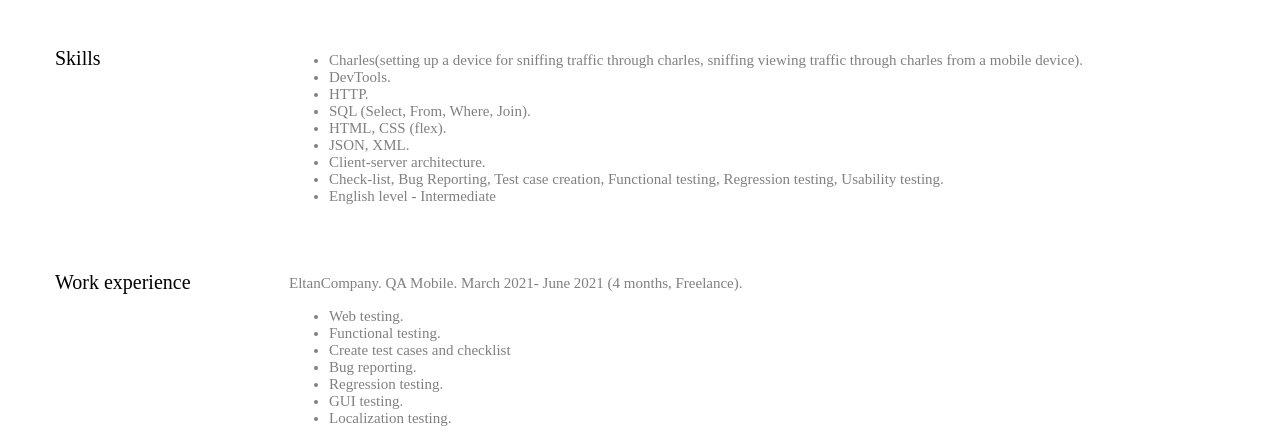
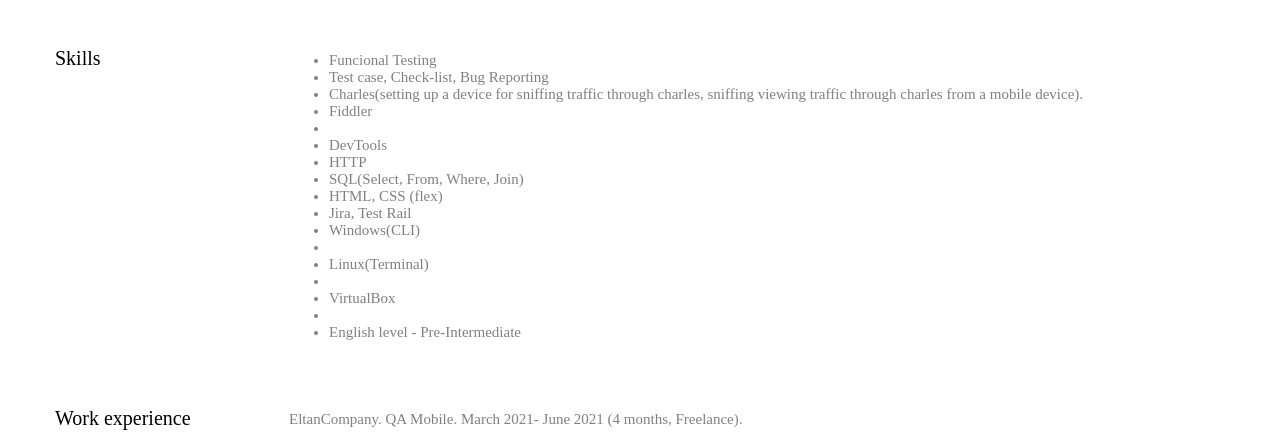
Before and after one commit to Lilyleonidovna1998/Lilyleonidovna1998.github.io, a plain HTML site: page html/test.html in a window 1280 px wide. Shown: the part 286-726 px from the top of the page. Drawn offline with Linux system fonts and the light colour scheme; files whose address does not match are found by name.

Commit message:
add information

```diff
--- a/html/test.html
+++ b/html/test.html
@@ -49,17 +49,22 @@
             </div>
             <div class="skill-skill">
                 <ul>
+
+                    <li>Funcional Testing</li>
+                    <li>Test case, Check-list, Bug Reporting</li>
                     <li>Charles(setting up a device for sniffing traffic through charles, sniffing viewing traffic through charles from a mobile device).</li>
-                    <li>DevTools.</li>
-                    <li>HTTP.</li>
-                    <li>SQL (Select, From, Where, Join).</li>
-                    <li>HTML, CSS (flex).</li>
-                    <li>JSON, XML.</li>
-                    <li>Client-server architecture.</li>
-                    <li>Check-list, Bug Reporting, Test case creation, Functional testing, Regression testing, Usability testing.</li>
-                    <li>English level - Intermediate</li>
+                    <li>Fiddler<li/>
+                    <li>DevTools</li>
+                    <li>HTTP</li>
+                    <li>SQL(Select, From, Where, Join)</li>
+                    <li>HTML, CSS (flex)</li>
+                    <li>Jira, Test Rail</li>
+                    <li>Windows(CLI)<li/>
+                    <li>Linux(Terminal)<li/>
+                    <li>VirtualBox<li/>
+                    <li>English level - Pre-Intermediate</li>
+
                 </ul>
-
                 <!-- <a href="https://docs.google.com/spreadsheets/d/1DQNCc-oNNqshn-HNV0VXIo2SoycghkuXcZr0WNkDJnw/edit?usp=sharing"> (link to bug report),</a> -->
                 <!-- <a href="https://docs.google.com/spreadsheets/d/1axwgYMAhba8C1siz4yNYu_UAcYch8Hd1430RFJFqyPQ/edit?usp=sharing"> (link to checklist),</a> -->
 
@@ -74,7 +79,7 @@
             <div class="skill-skill">
                 <p>EltanCompany. QA Mobile. March 2021- June 2021 (4 months, Freelance).</p>
                 <ul>
-                    <li>Web testing.</li>
+
                     <li>Functional testing.</li>
                     <li>Create test cases and checklist</li>
                     <li>Bug reporting.</li>
@@ -85,14 +90,14 @@
 
                 <p>Yandex. QA Egineer. July 2021 - February 2022 (8 months).</p>
                 <ul>
-                    <li>Web testing, Mobile.</li>
-                    <li>Functional testing.</li>
+                    <li>Web&Mobile testing</li>
+                    <li>Functional testing</li>
                     <li>Create test cases and checklist</li>
-                    <li>Bug reporting.</li>
+                    <li>Bug reporting</li>
                     <li>Charles</li>
-                    <li>Regression testing.</li>
-                    <li>GUI testing.</li>
-                    <li>Localization testing.</li>
+                    <li>Regression testing</li>
+                    <li>GUI testing</li>
+                    <li>Localization testing</li>
                 </ul>
 
             </div>
```
